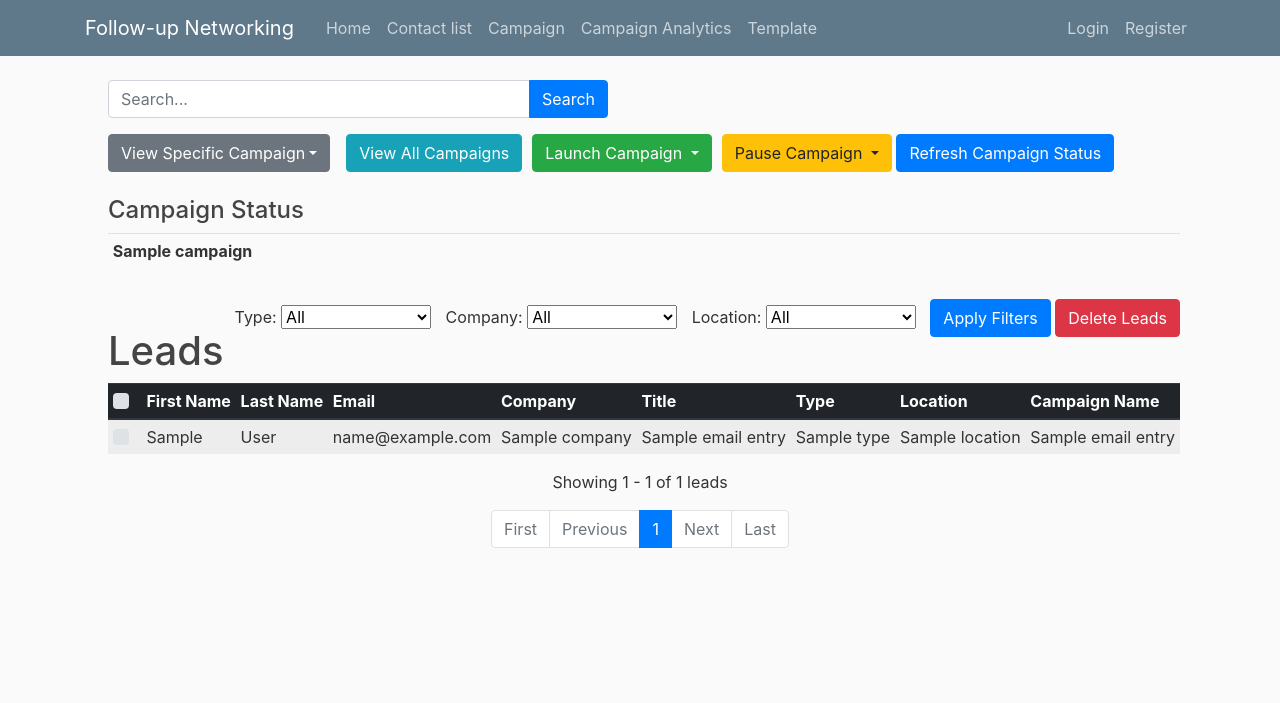
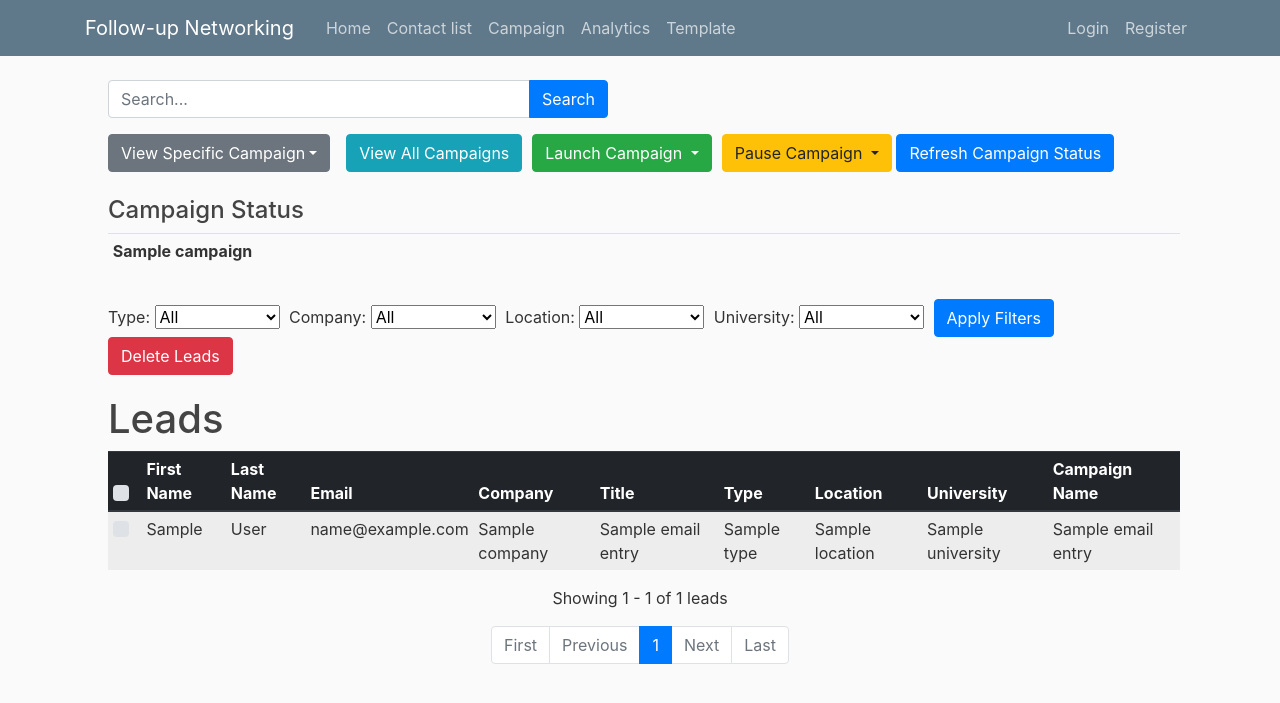
Before and after one commit to Orenil/Django-Contacts, a Django app: template contacts/templates/campaign.html in a window 1280 px wide. Shown: the top 703 px of the page. Run offline with Django 3.2, Linux system fonts and the light colour scheme; the template is opened without the code that fills it: most values are stand-ins (such as "Sample title", 1, 10 or a date in 2020); some libraries are stand-ins or nearby versions.

Commit message:
updated changes

```diff
--- a/contacts/admin.py
+++ b/contacts/admin.py
@@ -17,7 +17,7 @@ class ContactAdmin(ImportExportModelAdmin):
 admin.site.register(Contact, ContactAdmin)
 
 class Campaign_EmailsAdmin(admin.ModelAdmin):
-    list_display = ('user', 'email','first_name', 'last_name', 'company', 'type', 'location', 'title', 'campaign_name')
+    list_display = ('user', 'email','first_name', 'last_name', 'company', 'type', 'location', 'title', 'university', 'campaign_name')
 
 admin.site.register(Campaign_Emails, Campaign_EmailsAdmin)
 
--- a/contacts/models.py
+++ b/contacts/models.py
@@ -36,6 +36,7 @@ class Campaign_Emails(models.Model):
     type = models.CharField(max_length=100, default='')
     location = models.CharField(max_length=100, default='None')
     title = models.CharField(max_length=100, default='')
+    university = models.CharField(max_length=200, default='')
     campaign_name = models.CharField(max_length=255, default='')
 
     def __str__(self):
--- a/contacts/templates/base.html
+++ b/contacts/templates/base.html
@@ -28,7 +28,7 @@
                         <a class="nav-item nav-link" href="{% url 'home' %}">Home</a>
                         <a class="nav-item nav-link" href="{% url 'contact-list' %}">Contact list</a>
                         <a class="nav-item nav-link" href="{% url 'campaign_page' %}">Campaign</a>
-                        <a class="nav-item nav-link" href="{% url 'campaign_analytics' %}">Campaign Analytics</a>
+                        <a class="nav-item nav-link" href="{% url 'campaign_analytics' %}">Analytics</a>
                         <a class="nav-item nav-link" href="{% url 'email_template' %}">Template</a>
                     </div>
                     <!-- Navbar Right Side -->
--- a/contacts/templates/campaign.html
+++ b/contacts/templates/campaign.html
@@ -15,8 +15,8 @@
     }
 
     .filter-menu select {
-        width: 150px; /* Set a fixed width for dropdowns */
-        margin-right: 10px; /* Adjust the spacing between dropdowns */
+        width: 125px; /* Set a fixed width for dropdowns */
+        margin-right: 5px; /* Adjust the spacing between dropdowns */
     }
 
     .table-container {
@@ -99,26 +99,37 @@
             <!-- Filter Menu -->
             <div class="filter-menu float-right mt-3">
                 <label for="typeFilter">Type:</label>
-                <select id="typeFilter">
+                <select id="typeFilter" name="typeFilter">
                     <option value="">All</option>
                     {% for type in distinct_types %}
                         <option value="{{ type }}">{{ type }}</option>
                     {% endfor %}
                 </select>
+
                 <label for="companyFilter">Company:</label>
-                <select id="companyFilter">
+                <select id="companyFilter" name="companyFilter">
                     <option value="">All</option>
                     {% for company in distinct_companies %}
                         <option value="{{ company }}">{{ company }}</option>
                     {% endfor %}
                 </select>
+
                 <label for="locationFilter">Location:</label>
-                <select id="locationFilter">
+                <select id="locationFilter" name="locationFilter">
                     <option value="">All</option>
                     {% for location in distinct_locations %}
                         <option value="{{ location }}">{{ location }}</option>
                     {% endfor %}
                 </select>
+
+                <label for="universityFilter">University:</label>
+                <select id="universityFilter" name="universityFilter">
+                    <option value="">All</option>
+                    {% for university in distinct_university %}
+                        <option value="{{ university }}">{{ university }}</option>
+                    {% endfor %}
+                </select>
+
                 <button id="applyFilterButton" class="btn btn-primary">Apply Filters</button>
                 <button class="btn btn-danger" id="deleteLeadsButton" type="submit">Delete Leads</button>
             </div>
@@ -147,6 +158,7 @@
                             <th scope="col">Title</th>
                             <th scope="col">Type</th>
                             <th scope="col">Location</th>
+                            <th scope="col">University</th>
                             <th scope="col">Campaign Name</th>
                         </tr>
                     </thead>
@@ -169,6 +181,7 @@
                                 <td>{{ email_entry.title }}</td>
                                 <td>{{ email_entry.type }}</td>
                                 <td>{{ email_entry.location }}</td>
+                                <td>{{ email_entry.university }}</td>
                                 <td>{{ email_entry.campaign_name }}</td>
                             </tr>
                         {% endfor %}
@@ -372,12 +385,14 @@
                 const selectedType = $('#typeFilter').val();
                 const selectedCompany = $('#companyFilter').val();
                 const selectedLocation = $('#locationFilter').val();
+                const selectedUniversity = $('#universityFilter').val();
 
                 // Construct the new URL with filter parameters
                 const url = new URL(window.location.href);
                 url.searchParams.set('typeFilter', selectedType);
                 url.searchParams.set('companyFilter', selectedCompany);
                 url.searchParams.set('locationFilter', selectedLocation);
+                url.searchParams.set('universityFilter', selectedUniversity);
 
                 // Remove the 'page' parameter from the URL to reset to the first page
                 url.searchParams.delete('page');
@@ -393,6 +408,7 @@
                 $('#typeFilter').val(urlParams.get('typeFilter'));
                 $('#companyFilter').val(urlParams.get('companyFilter'));
                 $('#locationFilter').val(urlParams.get('locationFilter'));
+                $('#universityFilter').val(urlParams.get('universityFilter'));
 
                 // Apply filters when the Apply Filters button is clicked
                 $('#applyFilterButton').on('click', function (event) {
```
Also changed, not shown: contacts/views.py (+12 -0 lines), contacts/migrations/0045_campaign_emails_university.py (added), db.sqlite3.
